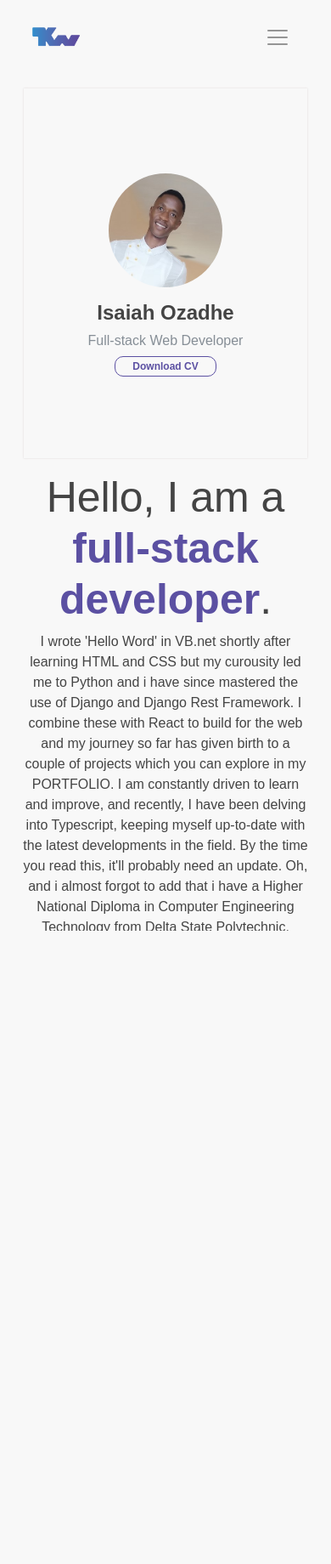
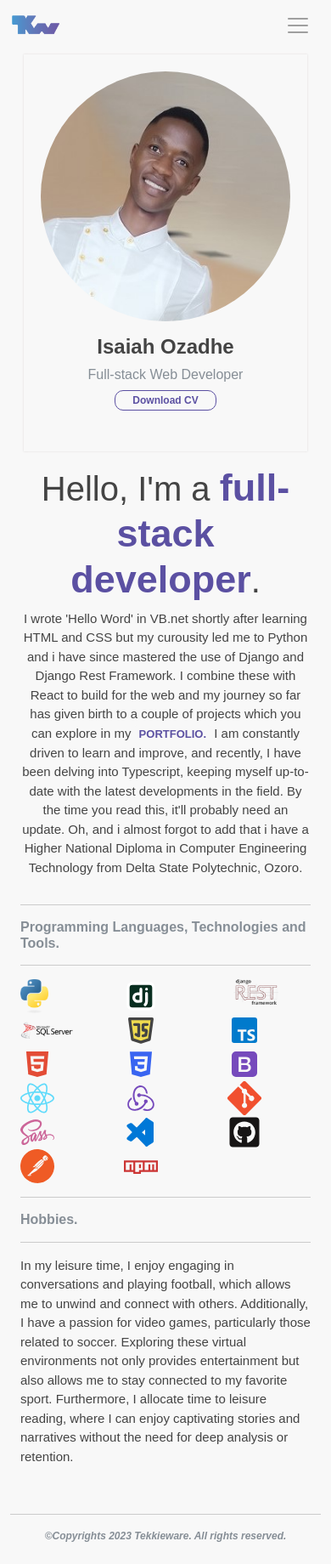
Before and after one commit to Tekkieware/Portfolio, a React (Create React App) app: page / in a window 390 px wide. Shown: the whole page at 85% size. Before the commit the page ends 1143 px from the top, so only its background shows below. Built offline with nearby package versions, Linux system fonts and the light colour scheme; a web font is replaced by a local one.

Commit message:
change to tooltip, responsiveness fix, loader done

```diff
--- a/src/App.tsx
+++ b/src/App.tsx
@@ -5,10 +5,11 @@ import { Route, BrowserRouter as Router, Routes } from 'react-router-dom'
 import About from './pages/About';
 import Portfolio from './pages/Portfolio';
 import Contact from './pages/Contact';
-import ProfileCard from './components/ProfileCard';
+
 
 
 const App: React.FC = () => {
+
   return (
     <div className='py-md-5'>
 
@@ -29,6 +30,12 @@ const App: React.FC = () => {
 
               </Routes>
           </Row>
+          <hr className='d-block d-lg-none' />
+          <Row>
+            <Col>
+            <div className='footer text-center text-lg-end text-muted'>©Copyrights 2023 Tekkieware. All rights reserved.</div>
+            </Col>
+          </Row>
  </Container>
 
         </Router>
--- a/src/components/Navigation.tsx
+++ b/src/components/Navigation.tsx
@@ -4,12 +4,14 @@ import {Navbar, Nav, Image, Container, OverlayTrigger, Tooltip} from 'react-boot
 import {LinkContainer} from 'react-router-bootstrap'
 import {FaGithubSquare, FaLinkedin, FaFacebookSquare, FaTwitterSquare} from 'react-icons/fa'
 
+
 const Navigation:React.FC = () => {
     return (
-          <Container>
+          <Container >
           <Navbar expand="md" collapseOnSelect>
-            <Container>
-          <Navbar.Brand>
+            <Container className='navholder'>
+
+          <Navbar.Brand href='/'>
               <Image
                 src={logo}
                 width="60"
@@ -25,7 +27,7 @@ const Navigation:React.FC = () => {
               <Nav.Link>About Me</Nav.Link>
               </LinkContainer>
 
-              <LinkContainer to='/portfolio'>
+              <LinkContainer to='portfolio'>
               <Nav.Link>Portfolio</Nav.Link>
               </LinkContainer>
               <LinkContainer to='contact'>
@@ -36,11 +38,11 @@ const Navigation:React.FC = () => {
             </Nav>
             <Nav className='ms-auto text-center'>
 
-              <span>
-              <OverlayTrigger placement="top" overlay={<Tooltip>My Github Profile</Tooltip>}><a href='https://github.com/tekkieware' target='_blank' rel="noreferrer"><FaGithubSquare size={30} style={{ fill: '#171515' }} /></a></OverlayTrigger>
-              <OverlayTrigger placement="top" overlay={<Tooltip>My Linkedin Profile</Tooltip>}><a href='www.linkedin.com/in/isaiah-ozadhe' target='_blank' rel="noreferrer"><FaLinkedin size={30} style={{ fill: '#0077b5' }} /></a></OverlayTrigger>
-              <OverlayTrigger placement="top" overlay={<Tooltip>My Facebook Profile</Tooltip>}><a href='https://web.facebook.com/isaiah.ozadhe/' target='_blank' rel="noreferrer"><FaFacebookSquare size={30} style={{ fill: '#3b5998'}} /></a></OverlayTrigger>
-              <OverlayTrigger placement="top" overlay={<Tooltip>My Twitter Profile</Tooltip>}><a href='https://twitter.com/Tekkieware' target='_blank'rel="noreferrer"><FaTwitterSquare size={30} style={{ fill: '#00acee'}} /></a></OverlayTrigger>
+              <span className='nav-socials'>
+              <OverlayTrigger placement="top" overlay={<Tooltip>My Github Profile</Tooltip>}><a href='https://github.com/tekkieware' target='_blank' rel="noreferrer"><FaGithubSquare className='m-2 m-md-0' size={30} style={{ fill: '#171515' }} /></a></OverlayTrigger>
+              <OverlayTrigger placement="top" overlay={<Tooltip>My Linkedin Profile</Tooltip>}><a href='www.linkedin.com/in/isaiah-ozadhe' target='_blank' rel="noreferrer"><FaLinkedin className='m-2 m-md-0' size={30} style={{ fill: '#0077b5' }} /></a></OverlayTrigger>
+              <OverlayTrigger placement="top" overlay={<Tooltip>My Facebook Profile</Tooltip>}><a href='https://web.facebook.com/isaiah.ozadhe/' target='_blank' rel="noreferrer"><FaFacebookSquare className='m-2 m-md-0' size={30} style={{ fill: '#3b5998'}} /></a></OverlayTrigger>
+              <OverlayTrigger placement="top" overlay={<Tooltip>My Twitter Profile</Tooltip>}><a href='https://twitter.com/Tekkieware' target='_blank'rel="noreferrer"><FaTwitterSquare className='m-2 m-md-0' size={30} style={{ fill: '#00acee'}} /></a></OverlayTrigger>
 
                 </span>
 
--- a/src/components/ProfileCard.tsx
+++ b/src/components/ProfileCard.tsx
@@ -6,7 +6,7 @@ import photo from '../images/profile-photo.jpg'
 const ProfileCard: React.FC = () => {
     return (
         <div className='p-3'>
-            <Card className='profile-card pb-5'>
+            <Card className='profile-card pb-md-5'>
                 <Card.Img className='profile-image' variant="top" src={photo} />
                 <Card.Body className='profile-body text-center pb-5'>
 
--- a/src/index.scss
+++ b/src/index.scss
@@ -11,16 +11,17 @@ $backgroundColor: #f8f8f8;
   font-family: $primaryFont;
 }
 
-body{
+body {
   background-color: $backgroundColor;
 }
 
 
-.tooltip{
+.tooltip {
   position: relative;
   z-index: 1;
   display: inline-block;
 }
+
 /* Nav */
 
 
@@ -106,7 +107,7 @@ body{
   color: $primaryColor;
   border: 1px solid $primaryColor;
   font-size: 12px;
-  background-color: #f8f8f8;
+  background-color: $backgroundColor;
 }
 
 
@@ -116,7 +117,7 @@ body{
   padding: 100px;
 }
 
-.profile-title{
+.profile-title {
   font-weight: 600;
 }
 
@@ -124,65 +125,80 @@ body{
   margin-top: -100px;
 }
 
-.profile-name,.contact-heading {
+.profile-name,
+.contact-heading {
   font-weight: 800;
   font-size: 1.5rem;
 }
 
-.profile-card{
+.profile-card {
   border: none;
   box-shadow: 0 0 2px #dbd7d7;
   background-color: transparent;
 }
 
-.content-card{
+.content-card {
   border: none;
   box-shadow: 0 0 5px #dbd7d7;
-  background-color: #f8f8f8;
+  background-color: $backgroundColor;
 }
 
-.pages{
+.pages {
   max-height: 64vh;
   overflow-y: scroll;
 }
 
-.about-title{
+.about-title {
   font-size: 50px;
 }
 
-.about-title-note{
+.about-title-note {
   color: $primaryColor;
+  font-size: 50px;
 }
 
-.about-message{
+.about-message {
   font-size: 16px;
+
+  .btn-secondary {
+    padding: 1px 5px;
+    border-radius: 3px;
+    font-weight: 600;
+    color: $primaryColor;
+    border: none;
+    font-size: 13px;
+    background-color: $backgroundColor;
+
+  }
 }
 
-.portfolio-title{
+.portfolio-title {
   font-weight: 600;
 }
 
 
-.project-card{
+.project-card {
   border: none;
   box-shadow: 0 0 2px #dbd7d7;
   border-radius: 10px;
 }
 
-.project-card{
-  .card-header{
-    background-color: #f8f8f8;
+.project-card {
+  .card-header {
+    background-color: $backgroundColor;
     border-bottom: none;
     box-shadow: 0 0 2px #dbd7d7;
     border-radius: 10px 10px 0 0;
     font-size: 23px;
     font-weight: 600;
   }
-  .card-footer{
+
+  .card-footer {
     border-bottom: none;
     box-shadow: 0 0 2px #dbd7d7;
     border-radius: 0 0 10px 10px;
-    .btn-secondary{
+
+    .btn-secondary {
       color: #17141f;
       background-color: #ededed;
       border-color: #adb5bd;
@@ -191,11 +207,13 @@ body{
   }
 }
 
-.project-description{
-  background-color: #f8f8f8;
-    color: #000 !important;
-    font-size: 15px;
-    text-align: justify;
+
+
+.project-description {
+  background-color: $backgroundColor;
+  color: #000 !important;
+  font-size: 15px;
+  text-align: justify;
 }
 
 .form-control {
@@ -204,18 +222,18 @@ body{
   font-size: 14px;
 }
 
-.form-control:focus{
+.form-control:focus {
   box-shadow: 0 0 5px rgb(91, 80, 162);
 }
 
-.contact-card{
+.contact-card {
   box-shadow: 0 0 5px #dbd7d7;
-  background-color: #fff;border-radius: 10px;
-
+  background-color: #fff;
+  border-radius: 10px
 }
 
 
-.tooltip{
+.tooltip {
   display: inline-block;
   color: #fff;
   text-align: center;
@@ -228,3 +246,178 @@ body{
   opacity: 0;
   transition: opacity 0.3s;
 }
+
+
+.tooltip>.tooltip-inner {
+  font-weight: 700;
+  border-radius: 5px;
+
+}
+
+.loader {
+  z-index: 1;
+  position: absolute;
+  margin-left: 22%;
+  margin-top: 30vh;
+  padding: 0;
+  width: 70px;
+  height: 30px;
+
+  text-align: center;
+  color: #fff;
+  font-size: 20px;
+  border: none;
+  border-radius: 10px;
+  background: $backgroundColor;
+  transition: all .3s;
+  cursor: pointer;
+}
+
+.loader:hover {
+  filter: contrast(1.1);
+}
+
+.loader:active {
+  filter: contrast(0.9);
+}
+
+.loader::before,
+.loader::after {
+  content: "";
+  position: absolute;
+  top: -10px;
+  left: -10px;
+  right: -10px;
+  bottom: -10px;
+  border: 3px solid $primaryColor;
+  transition: all .3s;
+  animation: clippath 3s infinite linear;
+  border-radius: 15px;
+}
+
+.loader::after {
+  animation: clippath 0.5s infinite -1.5s linear;
+}
+
+
+@keyframes clippath {
+
+  0%,
+  100% {
+    clip-path: inset(0 0 60% 0);
+  }
+
+  25% {
+    clip-path: inset(0 60% 0 0);
+  }
+
+  50% {
+    clip-path: inset(60% 0 0 0);
+  }
+
+  75% {
+    clip-path: inset(0 0 0 60%);
+  }
+}
+
+.loader-container {
+  width: 100%;
+  height: 100%;
+  background-color: $backgroundColor;
+}
+
+@media only screen and (max-width: 767px) {
+  #navbarSupportedContent {
+    width: 100vw;
+    height: 100vh;
+    background-color: $backgroundColor;
+    opacity: 0.9;
+    padding-top: 15vh;
+  }
+
+  .nav-link {
+    padding: 10px 0;
+    font-size: 18px;
+    padding-top: 20px;
+
+  }
+
+  .nav-socials {
+    padding-top: 10px;
+  }
+
+
+  .navbar-nav .nav-link.active,
+  .navbar-nav .show>.nav-link {
+    border: none;
+    color: $primaryColor;
+    font-weight: 800;
+
+
+  }
+
+  .navholder {
+    padding-top: 10px;
+    background-color: $backgroundColor;
+    opacity: 0.9;
+  }
+
+  .loader {
+    margin-left: 38%;
+    margin-top: 40vh;
+  }
+
+  .about-title {
+    font-size: 40px;
+  }
+
+  .about-title-note {
+    color: $primaryColor;
+    font-size: 45px;
+  }
+
+  .about-message {
+    font-size: 15px;
+
+  }
+
+  .pages {
+    max-height: auto;
+    overflow: visible;
+  }
+
+  .profile-image {
+    padding: 20px;
+  }
+
+
+  .profile-body {
+    margin-top: -20px;
+  }
+
+  .content-card {
+    border: none;
+    background-color: $backgroundColor;
+    box-shadow: none;
+  }
+
+  .navbar {
+    position: fixed;
+    top: 0;
+    right: 0;
+    left: 0;
+    z-index: 1030;
+  }
+
+  .pages {
+    min-height: 60vh;
+    max-height: none;
+  }
+}
+
+
+.footer {
+  font-size: 12px;
+  font-weight: 600;
+  font-style: italic;
+}
--- a/src/pages/About.tsx
+++ b/src/pages/About.tsx
@@ -1,8 +1,9 @@
-import React from 'react'
-import { Container, Row, Col, OverlayTrigger, Tooltip, Image } from 'react-bootstrap'
+import React, {useEffect} from 'react'
+import { Container, Row, Col, OverlayTrigger, Tooltip, Image, Button } from 'react-bootstrap'
 import { FaReact, FaNpm, FaSass, FaGithubSquare } from 'react-icons/fa'
 import { BiLogoCss3, BiLogoHtml5, BiLogoRedux, BiLogoBootstrap, BiLogoTypescript } from 'react-icons/bi'
 import { TbBrandDjango, TbBrandJavascript, TbBrandVscode } from 'react-icons/tb'
+import {Link} from 'react-router-dom'
 import { SiPostman } from 'react-icons/si'
 import { BsGit } from 'react-icons/bs'
 import python from '../images/python-logo.png'
@@ -10,7 +11,11 @@ import sql from '../images/sql-logo.png'
 import drf from '../images/drf-logo.png'
 import ProfileCard from '../components/ProfileCard'
 
+
 const About: React.FC = () => {
+  useEffect(() => {
+    window.scrollTo(0, 0)
+   }, []);
   return (
     <Container fluid>
       <Row>
@@ -21,10 +26,10 @@ const About: React.FC = () => {
         <Container className='pages'>
           <Row className='text-center'>
             <Col>
-              <h1 className='about-title  '>Hello, I am a <b className='about-title-note'>full-stack developer</b>.</h1>
+              <h1 className='about-title  '>Hello, I'm a <b className='about-title-note'>full-stack developer</b>.</h1>
               <p className='about-message'>I wrote 'Hello Word' in VB.net shortly after learning HTML and CSS but my curousity led me to Python and i have since mastered
                 the use of Django and Django Rest Framework. I combine these with React to build for the web and my journey so far
-                has given birth to a couple of projects which you can explore in my PORTFOLIO.  I am constantly driven to learn and improve, and recently,
+                has given birth to a couple of projects which you can explore in my <Link to="portfolio"><Button variant="secondary">PORTFOLIO.</Button></Link> I am constantly driven to learn and improve, and recently,
                 I have been delving into Typescript, keeping myself up-to-date with the latest developments in the field. By the time you read this, it'll probably need an update.
                 Oh, and i almost forgot to add that i have a Higher National Diploma in Computer
                 Engineering Technology from Delta State Polytechnic, Ozoro.
@@ -156,12 +161,11 @@ const About: React.FC = () => {
           <hr />
           <h6 className='profile-title text-muted'>Hobbies.</h6>
           <hr />
-          <p>In my leisure time, I enjoy engaging in conversations and playing football,
+          <p className='about-message'>In my leisure time, I enjoy engaging in conversations and playing football,
             which allows me to unwind and connect with others. Additionally, I have a passion for video games, particularly those related to soccer.
             Exploring these virtual environments not only provides entertainment but also allows me to stay connected to my favorite sport. Furthermore,
             I allocate time to leisure reading, where I can enjoy captivating stories and narratives without the need for deep analysis or retention.
           </p>
-          <hr />
 
 
 
```
Also changed, not shown: src/components/Loader.js (added, +13 -0 lines), src/pages/Contact.tsx (+26 -6 lines), src/pages/Portfolio.tsx (+7 -4 lines).
